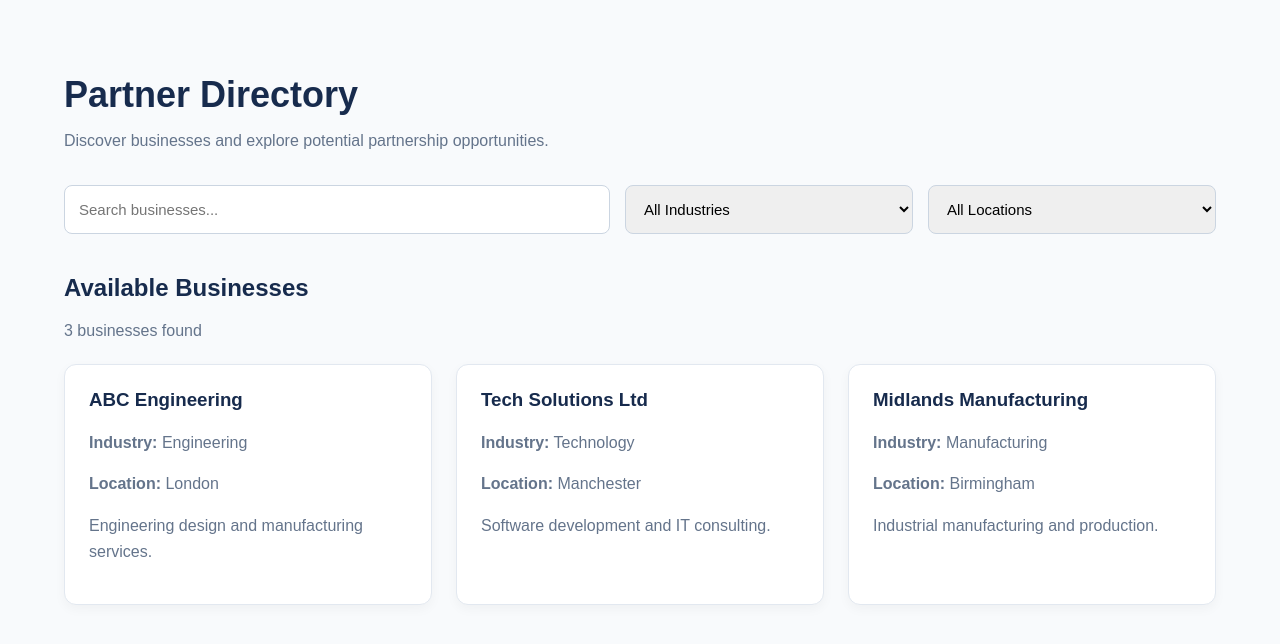
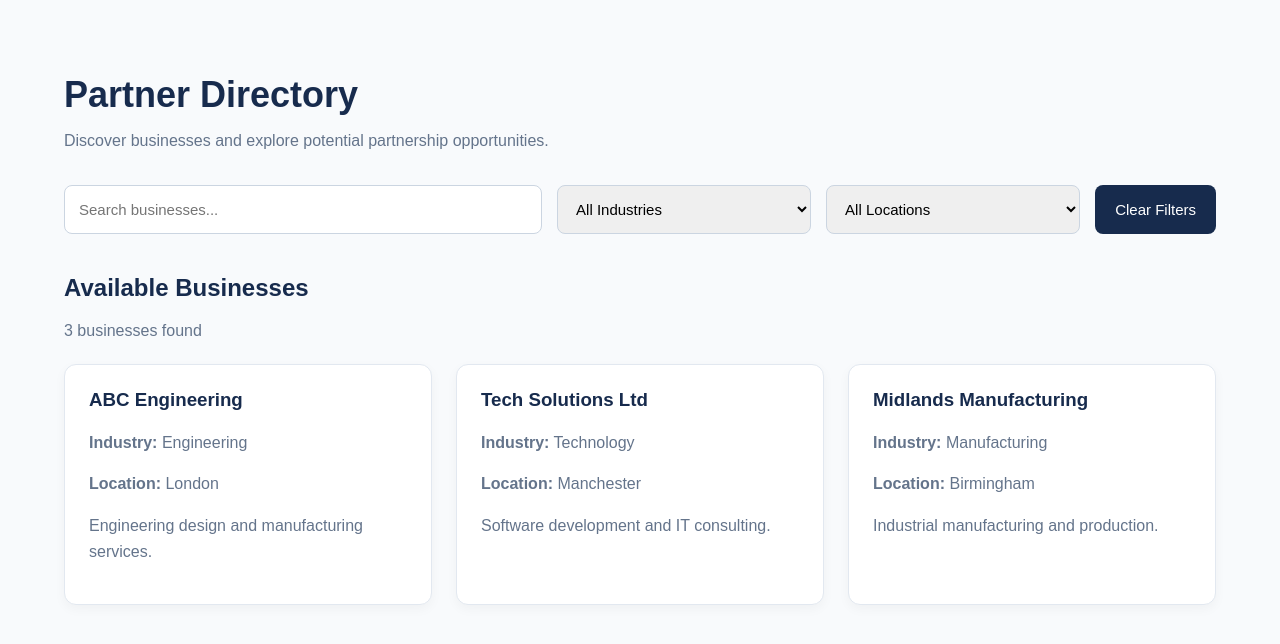
Before and after one commit to Mohamadc-001/cs2801-partner-directory, a React (Vite) app: page / in a window 1280 px wide. Shown: the top 644 px of the page. Built offline with nearby package versions, Linux system fonts and the light colour scheme.

Commit message:
Add clear filters functionality to partner directory

```diff
--- a/src/App.css
+++ b/src/App.css
@@ -93,3 +93,22 @@
     grid-template-columns: 1fr;
   }
 }
+.clear-filters {
+  padding: 14px 20px;
+  background-color: #172b4d;
+  color: white;
+  border: none;
+  border-radius: 8px;
+  cursor: pointer;
+  font-size: 15px;
+  white-space: nowrap;
+}
+
+.clear-filters:hover {
+  background-color: #29476f;
+}
+
+.clear-filters:focus-visible {
+  outline: 3px solid #60a5fa;
+  outline-offset: 2px;
+}
--- a/src/App.jsx
+++ b/src/App.jsx
@@ -31,7 +31,11 @@ function App() {
   const [search, setSearch] = useState('');
   const [industry, setIndustry] = useState('');
   const [location, setLocation] = useState('');
-
+function clearFilters() {
+  setSearch('');
+  setIndustry('');
+  setLocation('');
+}
   const filteredBusinesses = businesses.filter((business) => {
     const matchesSearch = business.name
       .toLowerCase()
@@ -86,6 +90,13 @@ function App() {
           <option value="Manchester">Manchester</option>
           <option value="Birmingham">Birmingham</option>
         </select>
+        <button
+  type="button"
+  className="clear-filters"
+  onClick={clearFilters}
+>
+  Clear Filters
+</button>
       </section>
 
       <section className="directory-results">
```
